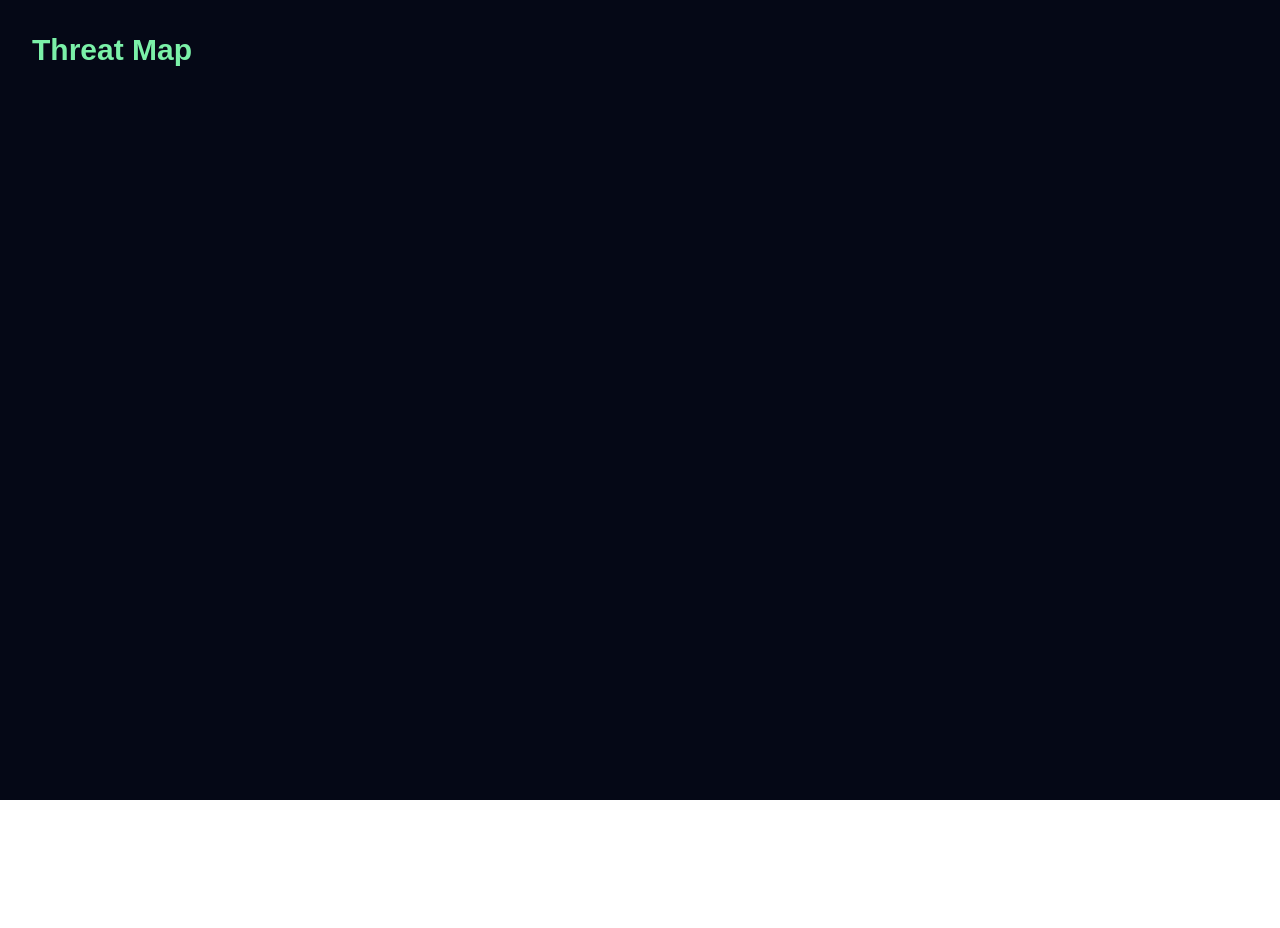
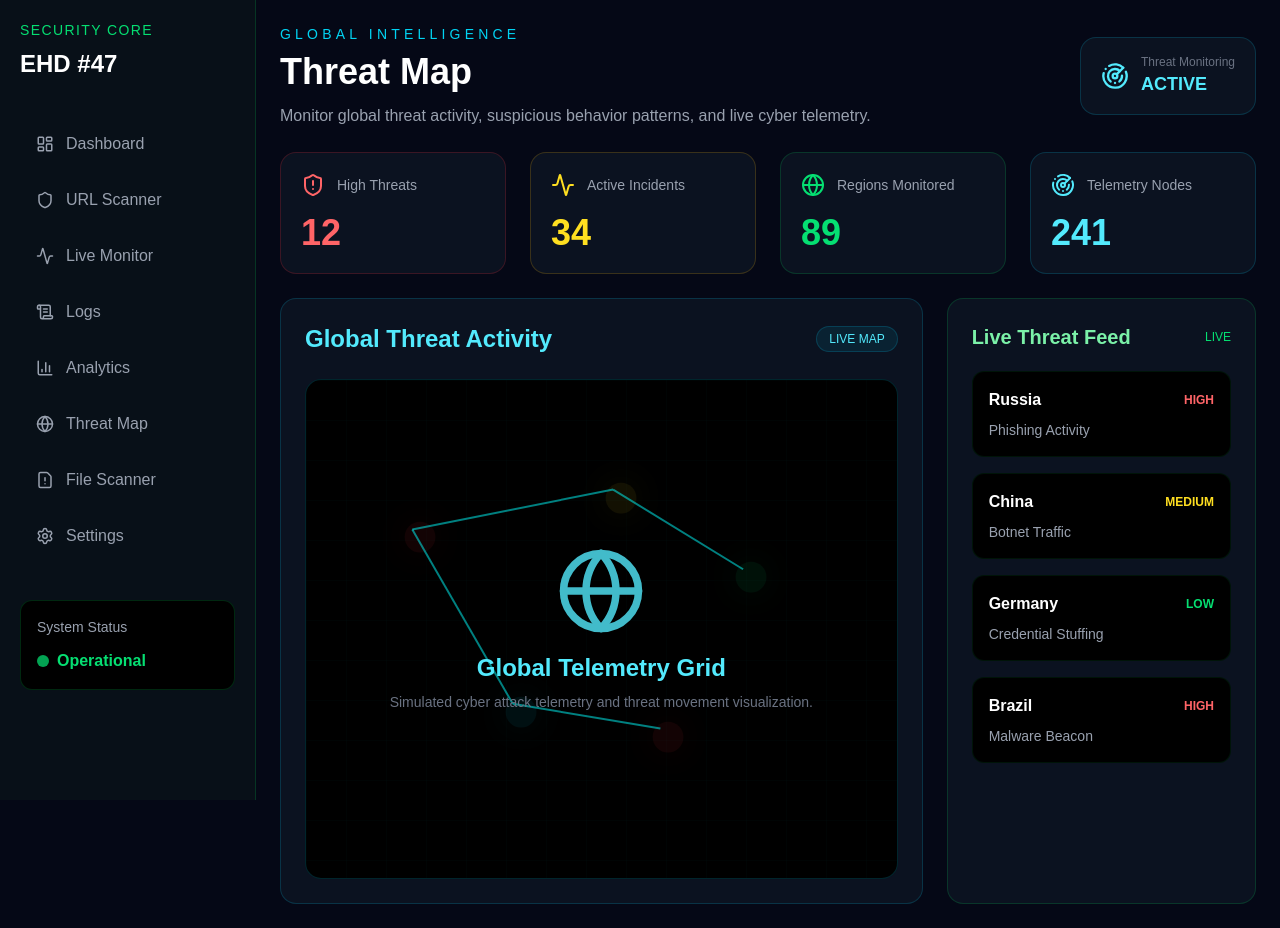
Before and after one commit to RavshanSean/ethical-hacking-dashboard-47, a Next.js app in the folder frontend/: page /threat-map in a window 1280 px wide. Before the commit the page ends 800 px from the top, so only its background shows below. Built offline with nearby package versions, Linux system fonts and the light colour scheme.

Commit message:
Added threat map route and animated telemetry visualization

```diff
--- a/frontend/src/app/threat-map/page.tsx
+++ b/frontend/src/app/threat-map/page.tsx
@@ -1,9 +1,264 @@
+"use client";
+
+import Sidebar from "@/components/Sidebar";
+import {
+  Globe,
+  ShieldAlert,
+  Radar,
+  Activity,
+} from "lucide-react";
+
+const mockThreats = [
+  {
+    country: "Russia",
+    type: "Phishing Activity",
+    level: "HIGH",
+  },
+  {
+    country: "China",
+    type: "Botnet Traffic",
+    level: "MEDIUM",
+  },
+  {
+    country: "Germany",
+    type: "Credential Stuffing",
+    level: "LOW",
+  },
+  {
+    country: "Brazil",
+    type: "Malware Beacon",
+    level: "HIGH",
+  },
+];
+
 export default function ThreatMapPage() {
   return (
-    <main className="min-h-screen bg-[#050816] p-8 text-white">
-      <h1 className="text-3xl font-bold text-green-300">
-        Threat Map
-      </h1>
-    </main>
+    <div className="min-h-screen bg-[#050816] text-white">
+      <div className="flex">
+        <Sidebar />
+
+        <main className="flex-1 p-6">
+          <section className="mx-auto max-w-7xl">
+            <div className="flex items-center justify-between">
+              <div>
+                <p className="text-sm uppercase tracking-[0.3em] text-cyan-400">
+                  Global Intelligence
+                </p>
+
+                <h1 className="mt-2 text-4xl font-bold">
+                  Threat Map
+                </h1>
+
+                <p className="mt-3 max-w-3xl text-gray-400">
+                  Monitor global threat activity, suspicious
+                  behavior patterns, and live cyber telemetry.
+                </p>
+              </div>
+
+              <div className="hidden md:flex items-center gap-3 rounded-2xl border border-cyan-500/20 bg-[#0b1220] px-5 py-4">
+                <Radar className="text-cyan-300" size={28} />
+
+                <div>
+                  <p className="text-xs text-gray-500">
+                    Threat Monitoring
+                  </p>
+
+                  <p className="text-lg font-bold text-cyan-300">
+                    ACTIVE
+                  </p>
+                </div>
+              </div>
+            </div>
+
+            <div className="mt-6 grid grid-cols-1 xl:grid-cols-4 gap-6">
+              <div className="rounded-2xl border border-red-500/20 bg-[#0b1220] p-5">
+                <div className="flex items-center gap-3">
+                  <ShieldAlert className="text-red-400" />
+
+                  <p className="text-sm text-gray-400">
+                    High Threats
+                  </p>
+                </div>
+
+                <p className="mt-4 text-4xl font-bold text-red-400">
+                  12
+                </p>
+              </div>
+
+              <div className="rounded-2xl border border-yellow-500/20 bg-[#0b1220] p-5">
+                <div className="flex items-center gap-3">
+                  <Activity className="text-yellow-300" />
+
+                  <p className="text-sm text-gray-400">
+                    Active Incidents
+                  </p>
+                </div>
+
+                <p className="mt-4 text-4xl font-bold text-yellow-300">
+                  34
+                </p>
+              </div>
+
+              <div className="rounded-2xl border border-green-500/20 bg-[#0b1220] p-5">
+                <div className="flex items-center gap-3">
+                  <Globe className="text-green-400" />
+
+                  <p className="text-sm text-gray-400">
+                    Regions Monitored
+                  </p>
+                </div>
+
+                <p className="mt-4 text-4xl font-bold text-green-400">
+                  89
+                </p>
+              </div>
+
+              <div className="rounded-2xl border border-cyan-500/20 bg-[#0b1220] p-5">
+                <div className="flex items-center gap-3">
+                  <Radar className="text-cyan-300" />
+
+                  <p className="text-sm text-gray-400">
+                    Telemetry Nodes
+                  </p>
+                </div>
+
+                <p className="mt-4 text-4xl font-bold text-cyan-300">
+                  241
+                </p>
+              </div>
+            </div>
+
+            <div className="mt-6 grid grid-cols-1 xl:grid-cols-3 gap-6">
+              <div className="xl:col-span-2 rounded-2xl border border-cyan-500/20 bg-[#0b1220] p-6">
+                <div className="flex items-center justify-between">
+                  <h2 className="text-2xl font-semibold text-cyan-300">
+                    Global Threat Activity
+                  </h2>
+
+                  <span className="rounded-full border border-cyan-500/20 bg-cyan-500/10 px-3 py-1 text-xs text-cyan-300">
+                    LIVE MAP
+                  </span>
+                </div>
+
+              <div className="relative mt-6 h-[500px] overflow-hidden rounded-2xl border border-cyan-500/20 bg-black">
+                <div className="absolute inset-0 opacity-20">
+                  <div className="h-full w-full bg-[linear-gradient(rgba(0,255,255,0.08)_1px,transparent_1px),linear-gradient(90deg,rgba(0,255,255,0.08)_1px,transparent_1px)] bg-[size:40px_40px]" />
+                </div>
+
+                <div className="absolute left-[18%] top-[30%] h-4 w-4 rounded-full bg-red-500 shadow-[0_0_20px_rgba(255,0,0,0.9)] animate-ping" />
+
+                <div className="absolute left-[52%] top-[22%] h-4 w-4 rounded-full bg-yellow-300 shadow-[0_0_20px_rgba(255,255,0,0.9)] animate-ping" />
+
+                <div className="absolute left-[74%] top-[38%] h-4 w-4 rounded-full bg-green-400 shadow-[0_0_20px_rgba(0,255,120,0.9)] animate-ping" />
+
+                <div className="absolute left-[35%] top-[65%] h-4 w-4 rounded-full bg-cyan-400 shadow-[0_0_20px_rgba(0,255,255,0.9)] animate-ping" />
+
+                <div className="absolute left-[60%] top-[70%] h-4 w-4 rounded-full bg-red-500 shadow-[0_0_20px_rgba(255,0,0,0.9)] animate-ping" />
+
+                <svg className="absolute inset-0 h-full w-full">
+                  <line
+                    x1="18%"
+                    y1="30%"
+                    x2="52%"
+                    y2="22%"
+                    stroke="rgba(0,255,255,0.5)"
+                    strokeWidth="2"
+                  />
+
+                  <line
+                    x1="52%"
+                    y1="22%"
+                    x2="74%"
+                    y2="38%"
+                    stroke="rgba(0,255,255,0.5)"
+                    strokeWidth="2"
+                  />
+
+                  <line
+                    x1="35%"
+                    y1="65%"
+                    x2="60%"
+                    y2="70%"
+                    stroke="rgba(0,255,255,0.5)"
+                    strokeWidth="2"
+                  />
+
+                  <line
+                    x1="18%"
+                    y1="30%"
+                    x2="35%"
+                    y2="65%"
+                    stroke="rgba(0,255,255,0.5)"
+                    strokeWidth="2"
+                  />
+                </svg>
+
+                <div className="absolute inset-0 flex items-center justify-center">
+                  <div className="text-center">
+                    <Globe
+                      className="mx-auto text-cyan-300 opacity-80"
+                      size={90}
+                    />
+
+                    <p className="mt-4 text-2xl font-bold text-cyan-300">
+                      Global Telemetry Grid
+                    </p>
+
+                    <p className="mt-2 max-w-md text-sm text-gray-500">
+                      Simulated cyber attack telemetry and threat
+                      movement visualization.
+                    </p>
+                  </div>
+                </div>
+              </div>
+              </div>
+
+              <div className="rounded-2xl border border-green-500/20 bg-[#0b1220] p-6">
+                <div className="flex items-center justify-between">
+                  <h2 className="text-xl font-semibold text-green-300">
+                    Live Threat Feed
+                  </h2>
+
+                  <span className="text-xs text-green-400">
+                    LIVE
+                  </span>
+                </div>
+
+                <div className="mt-5 space-y-4">
+                  {mockThreats.map((threat, index) => (
+                    <div
+                      key={index}
+                      className="rounded-xl border border-green-500/10 bg-black p-4"
+                    >
+                      <div className="flex items-center justify-between">
+                        <p className="font-semibold text-white">
+                          {threat.country}
+                        </p>
+
+                        <span
+                          className={`text-xs font-bold ${
+                            threat.level === "HIGH"
+                              ? "text-red-400"
+                              : threat.level === "MEDIUM"
+                              ? "text-yellow-300"
+                              : "text-green-400"
+                          }`}
+                        >
+                          {threat.level}
+                        </span>
+                      </div>
+
+                      <p className="mt-2 text-sm text-gray-400">
+                        {threat.type}
+                      </p>
+                    </div>
+                  ))}
+                </div>
+              </div>
+            </div>
+          </section>
+        </main>
+      </div>
+    </div>
   );
 }
```
